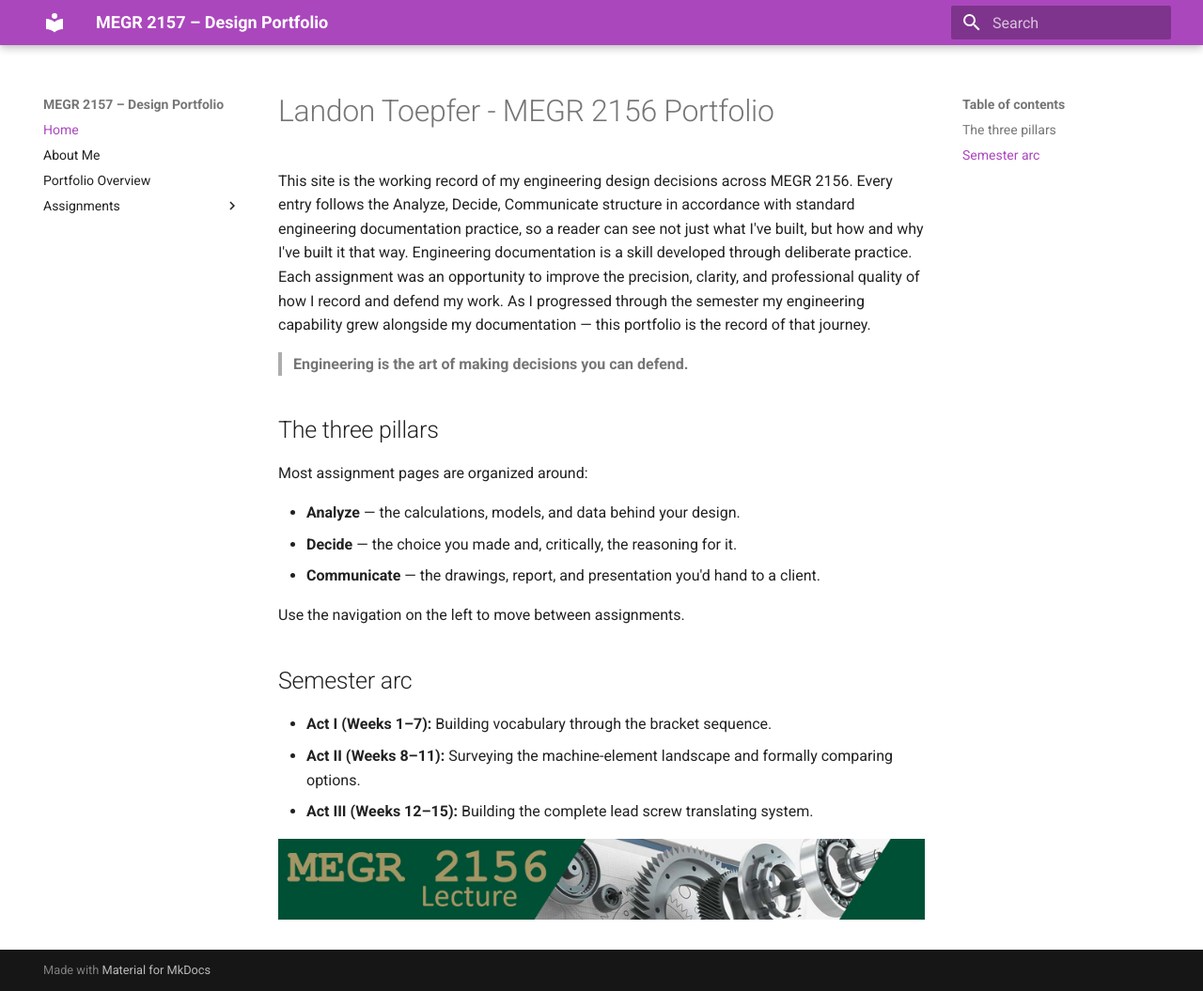
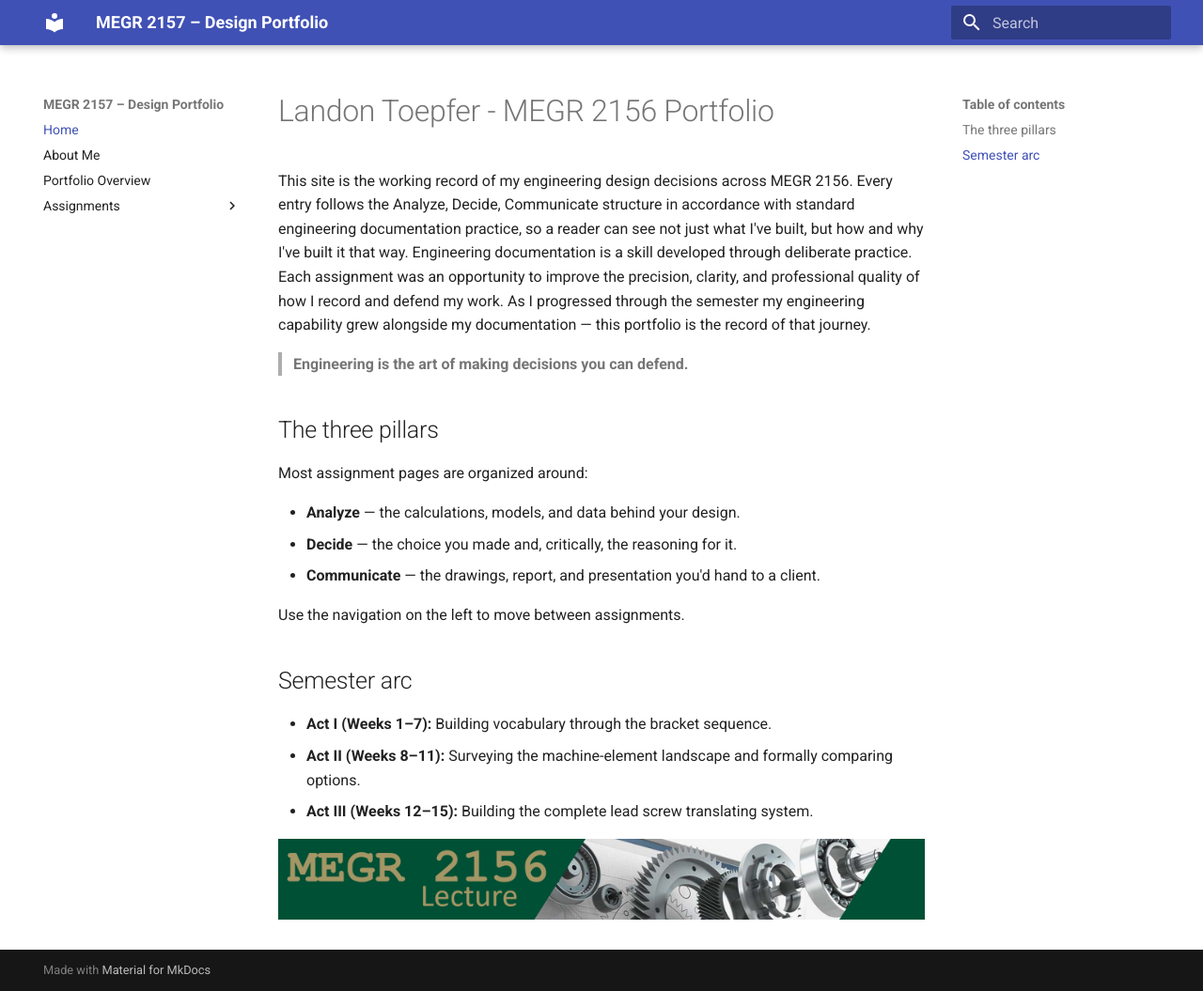
Before and after one commit to LandonToepfer/megr2157-portfolio, an MkDocs documentation site: the page built from docs/index.md, in a window 1280 px wide and 1055 px high. Shown: the whole window at 94% size. Built offline with MkDocs 1.6.1 and Material for MkDocs 9.7.7, drawn with Linux system fonts in a browser that asks for light colours.

Commit message:
Update mkdocs.yml

```diff
--- a/mkdocs.yml
+++ b/mkdocs.yml
@@ -4,8 +4,8 @@ site_description: Design portfolio documentation, built with the Analyze / Decid
 theme:
   name: material
   palette:
-    primary: purple
-    accent: black
+    primary: indigo
+    accent: cyan
   features:
     - navigation.instant
     - navigation.tracking
```
